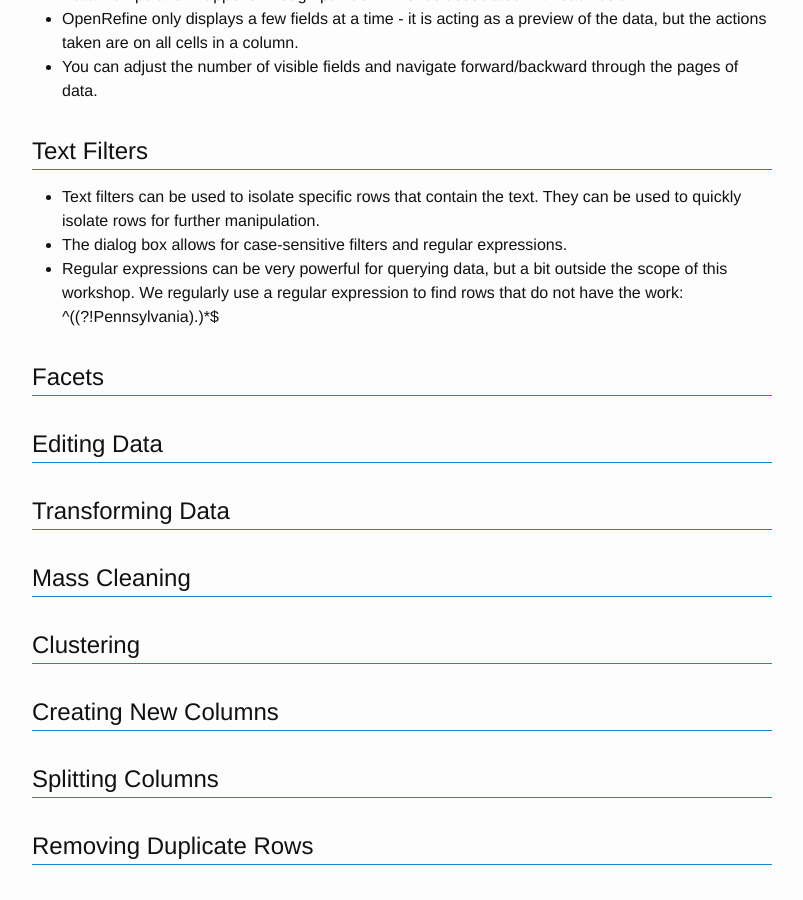
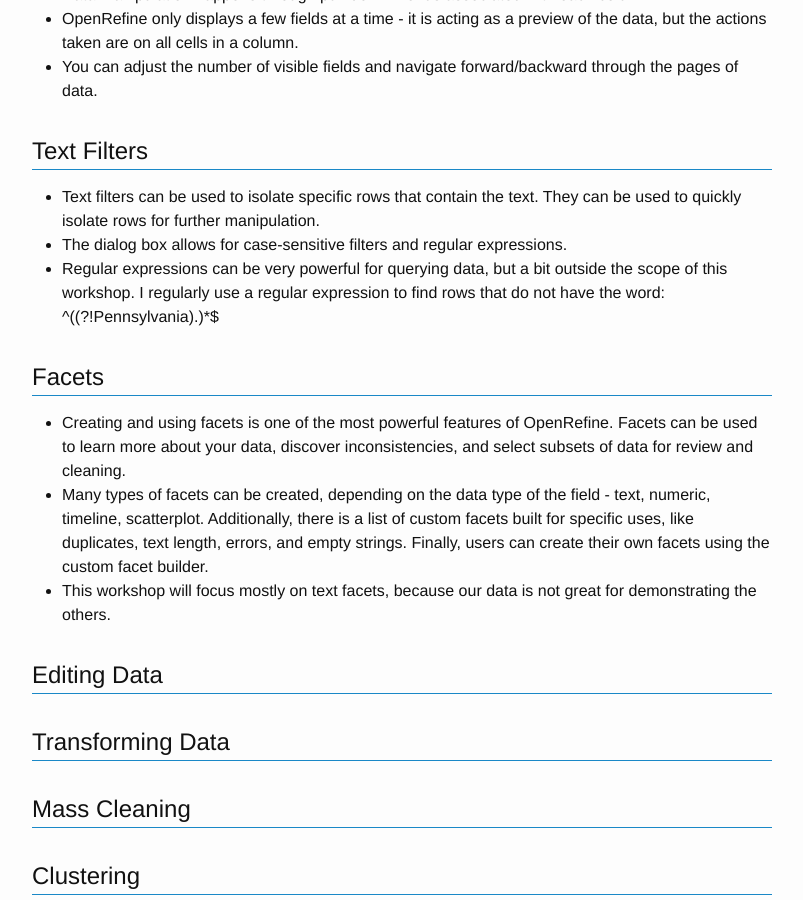
Before and after one commit to mbolam/DSWS_OpenRefine, a Jekyll site: the page built from 4-cleaning.md, in a window 1280 px wide and 900 px high, scrolled down 1173 px. Shown: the whole window, without its empty margins (238-1041 px from the left). Built offline with Jekyll 4.4.1, drawn with Linux system fonts in a browser that asks for light colours; some of the changed text lies outside the part shown.

Commit message:
Update 4-cleaning.md

```diff
--- a/4-cleaning.md
+++ b/4-cleaning.md
@@ -12,7 +12,7 @@ In this demo we are going to play with a data about University endowments harves
 
 Download <a href="images/universityData.csv" target="\_blank">`universityData.csv`</a>
 
-> The university endowment demo data is from the [Enipedia OpenRefine Tutorial](http://enipedia.tudelft.nl/wiki/OpenRefine_Tutorial).
+> The university endowment demo data is from the Enipedia OpenRefine Tutorial.
 
 The data fields are
 - university
@@ -41,11 +41,12 @@ The data fields are
 ## Text Filters
   - Text filters can be used to isolate specific rows that contain the text. They can be used to quickly isolate rows for further manipulation.
   - The dialog box allows for case-sensitive filters and regular expressions.
-  - Regular expressions can be very powerful for querying data, but a bit outside the scope of this workshop. We regularly use a regular expression to find rows that do not have the work:  ^((?!Pennsylvania).)\*$
+  - Regular expressions can be very powerful for querying data, but a bit outside the scope of this workshop. I regularly use a regular expression to find rows that do not have the word:  ^((?!Pennsylvania).)\*$
 
 ## Facets
-
-
+  - Creating and using facets is one of the most powerful features of OpenRefine. Facets can be used to learn more about your data, discover inconsistencies, and select subsets of data for review and cleaning.
+  - Many types of facets can be created, depending on the data type of the field - text, numeric, timeline, scatterplot. Additionally, there is a list of custom facets built for specific uses, like duplicates, text length, errors, and empty strings. Finally, users can create their own facets using the custom facet builder.
+  - This workshop will focus mostly on text facets, because our data is not great for demonstrating the others.
 
 ## Editing Data
 
```
